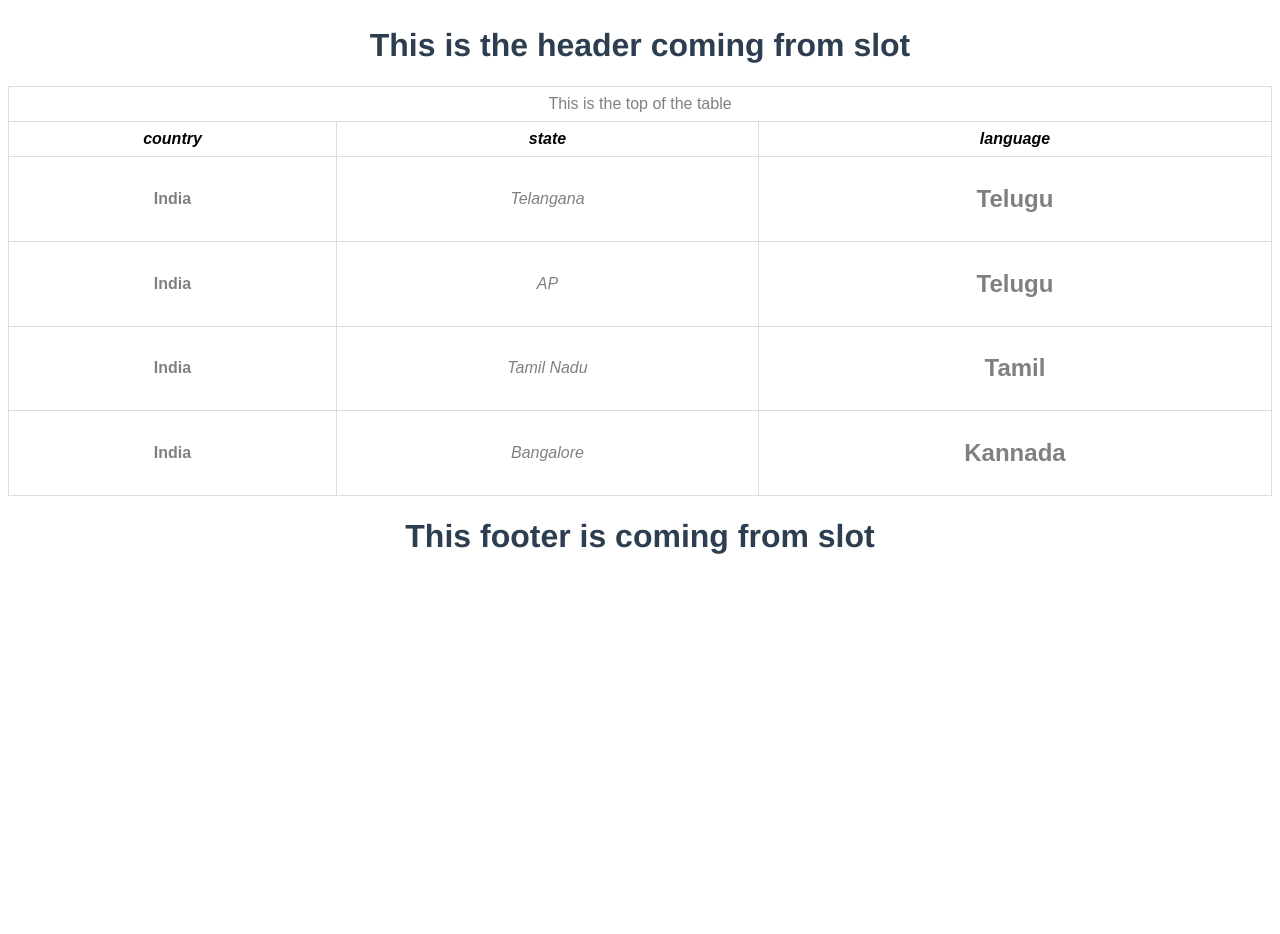
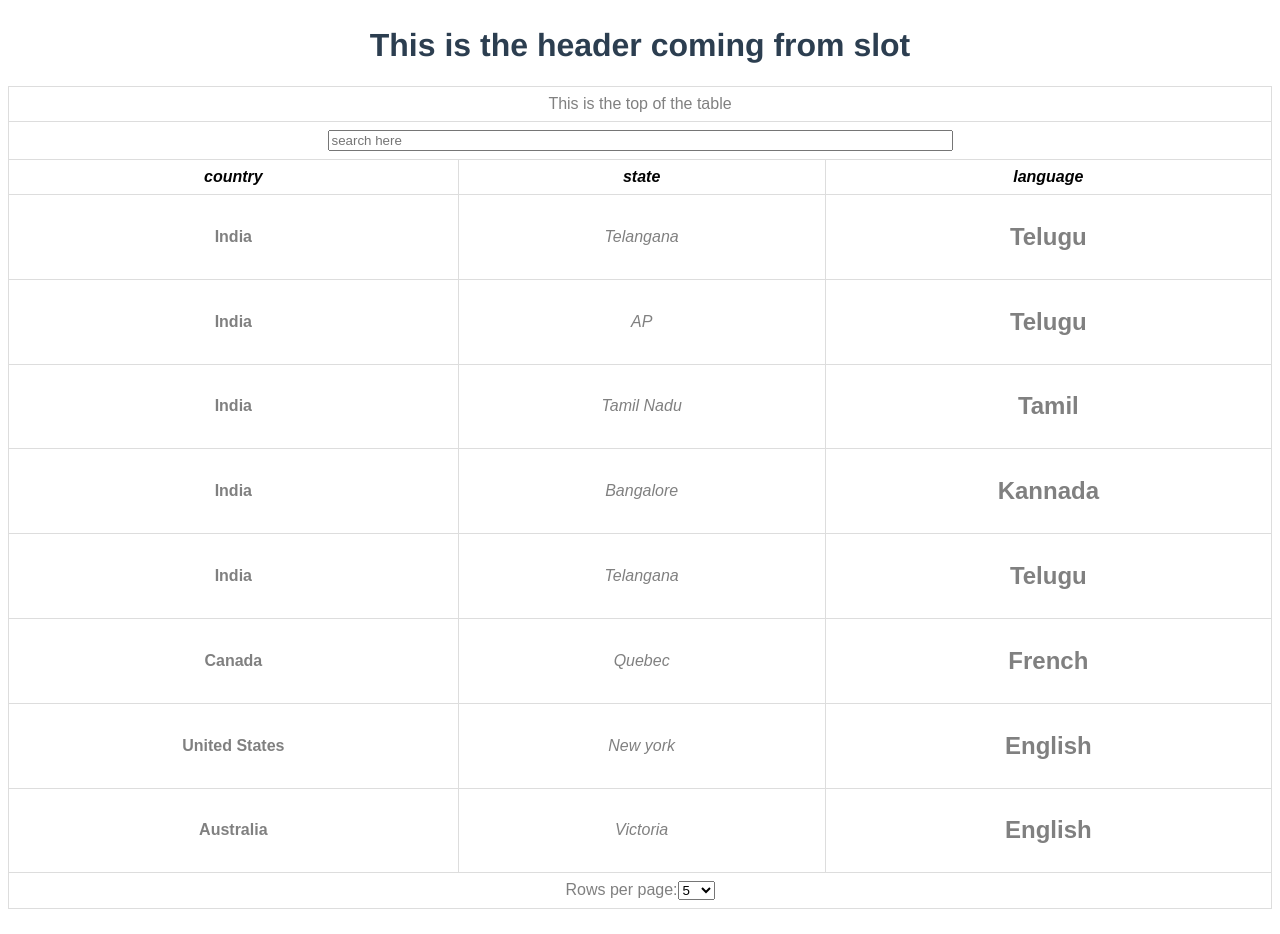
Before and after one commit to neelimanandam/vue-data-table, a Vue app in the folder data-table/: page /table in a window 1280 px wide. Shown: the part 80-1014 px from the top of the page. Before the commit the page ends 800 px from the top, so only its background shows below. Built offline with nearby package versions, Linux system fonts and the light colour scheme.

Commit message:
In computed added rows per page in the for loop

```diff
--- a/data-table/src/components/DataTable.vue
+++ b/data-table/src/components/DataTable.vue
@@ -16,6 +16,16 @@
           </td>
         </tr>
         <tr>
+          <td colspan="100%">
+            <input
+              type="text"
+              size="75"
+              v-model="searchItem"
+              placeholder="search here"
+            />
+          </td>
+        </tr>
+        <tr>
           <th v-for="header in headers" v-bind:key="header.index">
             <slot name="tableHeader" v-bind:item="header">
               <table-header v-bind:tableheader="header" />
@@ -25,16 +35,32 @@
       </thead>
 
       <tbody>
-        <tr v-for="(row, index) in rows" v-bind:key="index">
+        <tr v-for="(row, index) in filteredRows" v-bind:key="index">
           <slot name="row" v-bind:item="row">
             <table-row v-bind:tablerow="row" v-bind:headerNames="headers">
             </table-row>
           </slot>
         </tr>
 
-        <tr v-if="rows.length === 0">
+        <tr v-if="filteredRows.length === 0">
           <td :colspan="headers.length">
             <slot name="noData"> No data found </slot>
+          </td>
+        </tr>
+        <tr>
+          <td :colspan="headers.length">
+            <label for="rows">Rows per page:</label>
+            <select
+              name="rows"
+              id="rows"
+              v-model="dropDownListValue"
+              v-on:change="dropDownValueChange"
+            >
+              <option value="5">5</option>
+              <option value="10">10</option>
+              <option value="15">15</option>
+              <option value="20">20</option>
+            </select>
           </td>
         </tr>
       </tbody>
@@ -59,6 +85,9 @@
 #table td {
   color: gray;
 }
+#searchBar {
+  text-align: left;
+}
 </style>
 <script>
 import TableHeader from './TableHeader.vue'
@@ -68,6 +97,13 @@ import TableTopHeader from './TableTopHeader.vue'
 export default {
   components: { TableHeader, TableRow, TableTopHeader },
   name: 'DataTable',
+  data () {
+    return {
+      searchItem: '',
+      dropDownListValue: 5,
+      tableRows: []
+    }
+  },
   props: {
     headers: {
       type: Array,
@@ -87,9 +123,47 @@ export default {
         return ''
       }
     }
+  },
+  computed: {
+    filteredRows () {
+      if (!this.searchItem) {
+        for (var i = 0; i < this.dropDownListValue; i++) {
+          var trows = this.tableRows
+          trows = trows + this.rows
+          console.log(trows)
+        }
+        return this.rows
+      } else {
+        return this.rows.filter(this.FilterBysearch)
+      }
+    }
+  },
+  methods: {
+    searchItemValue () {
+      console.log('search item is', this.searchItem)
+      this.searchItem = ''
+    },
+    FilterBysearch: function (value) {
+      const searchElement = this.searchItem.toLowerCase()
+      let found = false
+      for (var i = 0; i < this.headers.length; i++) {
+        if (value[this.headers[i]].toLowerCase().match(searchElement)) {
+          console.log('inside if...')
+          found = true
+          console.log('inside if found', found)
+        }
+      }
+
+      console.log('return value', found)
+      return found
+    },
+    dropDownValueChange () {
+      console.log('drop down value is', this.dropDownListValue)
+    }
   }
-  // created: function () {
-  //   console.log('tableTopHeader value is', this.tableTopHeader)
-  // }
+
+  // created: function() {
+  //   console.log('search message is', this.searchitem)
+  // },
 }
 </script>
--- a/data-table/src/views/Table.vue
+++ b/data-table/src/views/Table.vue
@@ -50,7 +50,11 @@ export default {
         { country: 'India', state: 'Telangana', language: 'Telugu' },
         { country: 'India', state: 'AP', language: 'Telugu' },
         { country: 'India', state: 'Tamil Nadu', language: 'Tamil' },
-        { country: 'India', state: 'Bangalore', language: 'Kannada' }
+        { country: 'India', state: 'Bangalore', language: 'Kannada' },
+        { country: 'India', state: 'Telangana', language: 'Telugu' },
+        { country: 'Canada', state: 'Quebec', language: 'French' },
+        { country: 'United States', state: 'New york', language: 'English' },
+        { country: 'Australia', state: 'Victoria', language: 'English' }
       ]
     }
   }
```
Also changed, not shown: data-table/src/components/SearchBarComponent.vue (+43 -1 lines).
